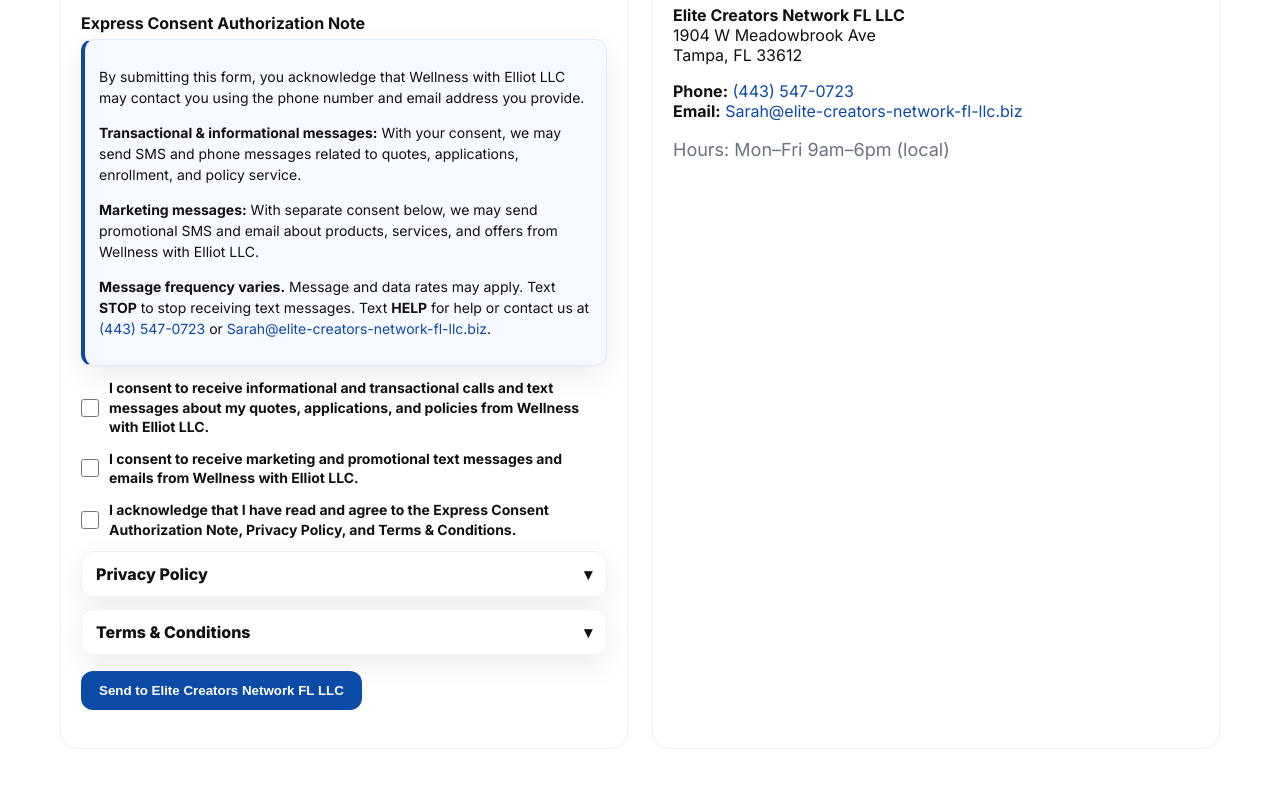
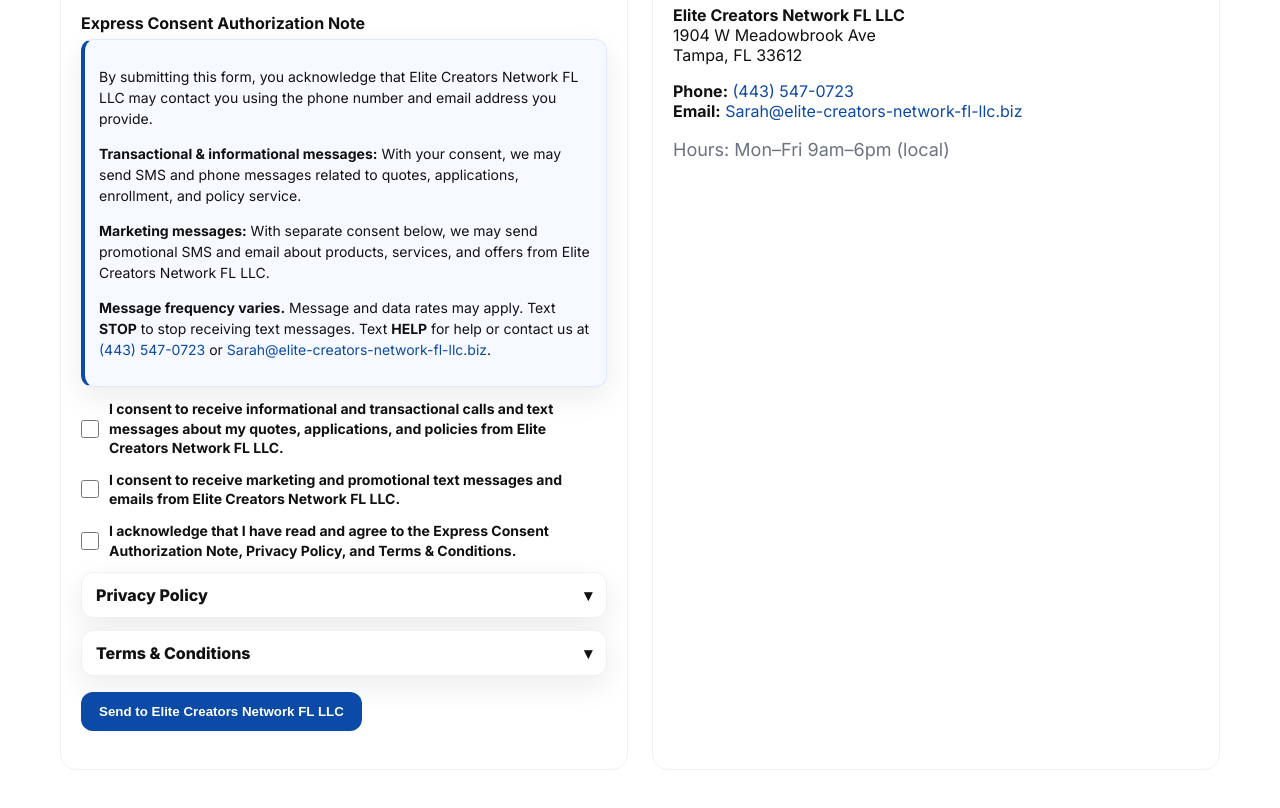
Before and after one commit to still62bronzes/elite-creators-network-fl-llc.biz, a plain HTML site: page index.html in a window 1280 px wide. Shown: the part 4001-4809 px from the top of the page. Drawn offline with Linux system fonts and the light colour scheme.

Commit message:
Update index.html

```diff
--- a/index.html
+++ b/index.html
@@ -491,7 +491,7 @@
   <h4>Express Consent Authorization Note</h4>
   <div id="express-consent-note" class="consent-card">
     <p>
-      By submitting this form, you acknowledge that Wellness with Elliot LLC may contact you
+      By submitting this form, you acknowledge that Elite Creators Network FL LLC may contact you
       using the phone number and email address you provide.
     </p>
     <p>
@@ -500,7 +500,7 @@
     </p>
     <p>
       <strong>Marketing messages:</strong> With separate consent below, we may send promotional
-      SMS and email about products, services, and offers from Wellness with Elliot LLC.
+      SMS and email about products, services, and offers from Elite Creators Network FL LLC.
     </p>
     <p>
       <strong>Message frequency varies.</strong> Message and data rates may apply.
@@ -523,7 +523,7 @@
     <label for="consent-transactional">
       <strong>
         I consent to receive informational and transactional calls and text messages
-        about my quotes, applications, and policies from Wellness with Elliot LLC.
+        about my quotes, applications, and policies from Elite Creators Network FL LLC.
       </strong>
     </label>
   </div>
@@ -539,7 +539,7 @@
     <label for="consent-marketing">
       <strong>
         I consent to receive marketing and promotional text messages and emails
-        from Wellness with Elliot LLC.
+        from Elite Creators Network FL LLC.
       </strong>
     </label>
   </div>
```
